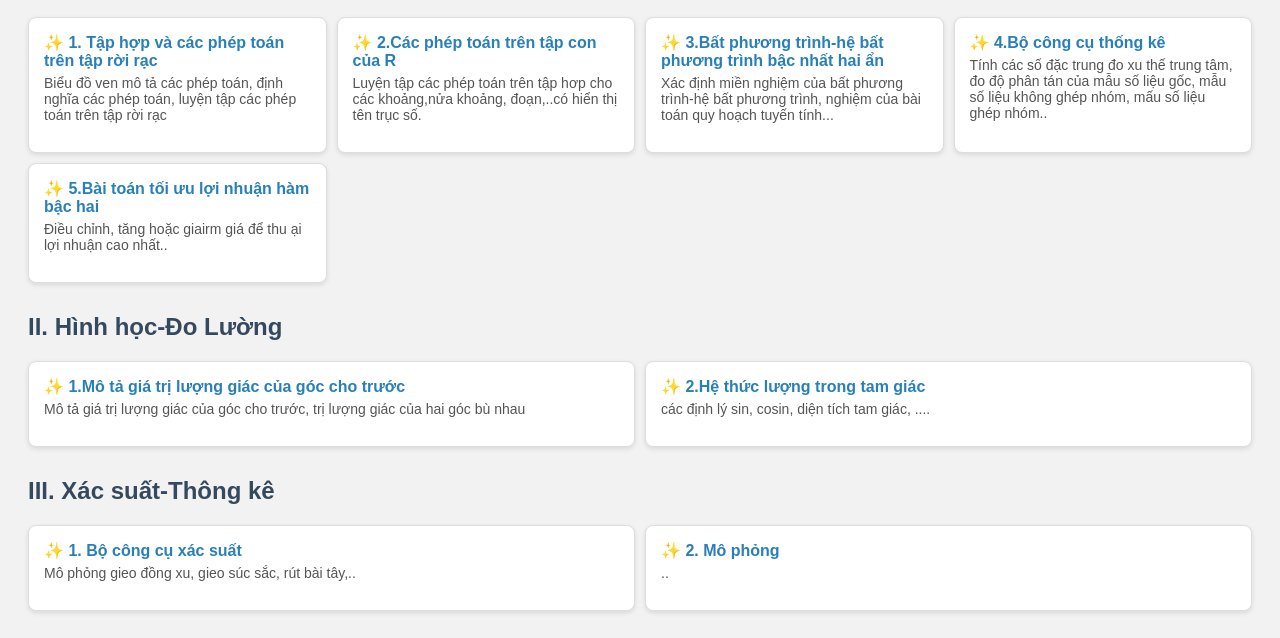
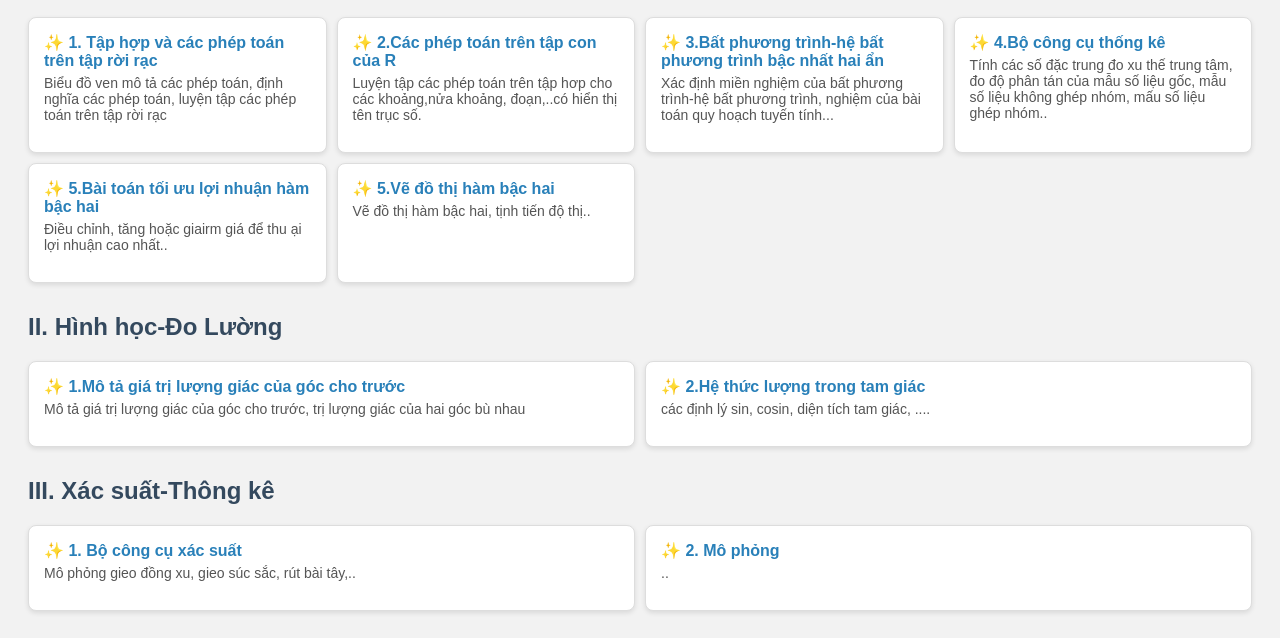
Before and after one commit to levanquybson/mophongsgk10, a plain HTML site: page index.html in a window 1280 px wide. Shown: the part 140-778 px from the top of the page. Drawn offline with Linux system fonts and the light colour scheme.

Commit message:
Update index.html

```diff
--- a/index.html
+++ b/index.html
@@ -74,6 +74,10 @@
         <p>Điều chỉnh, tăng hoặc giairm giá để thu ại lợi nhuận cao nhất..</p>
       </div>
 
+        <div class="tool-card">
+        <a href="https://levanquybson.github.io/dothihsbachaitinhtiendothi/" target="_blank">✨ 5.Vẽ đồ thị hàm bậc hai</a>
+        <p> Vẽ đồ thị hàm bậc hai, tịnh tiến độ thị..</p>
+      </div>
 
 
 
```
